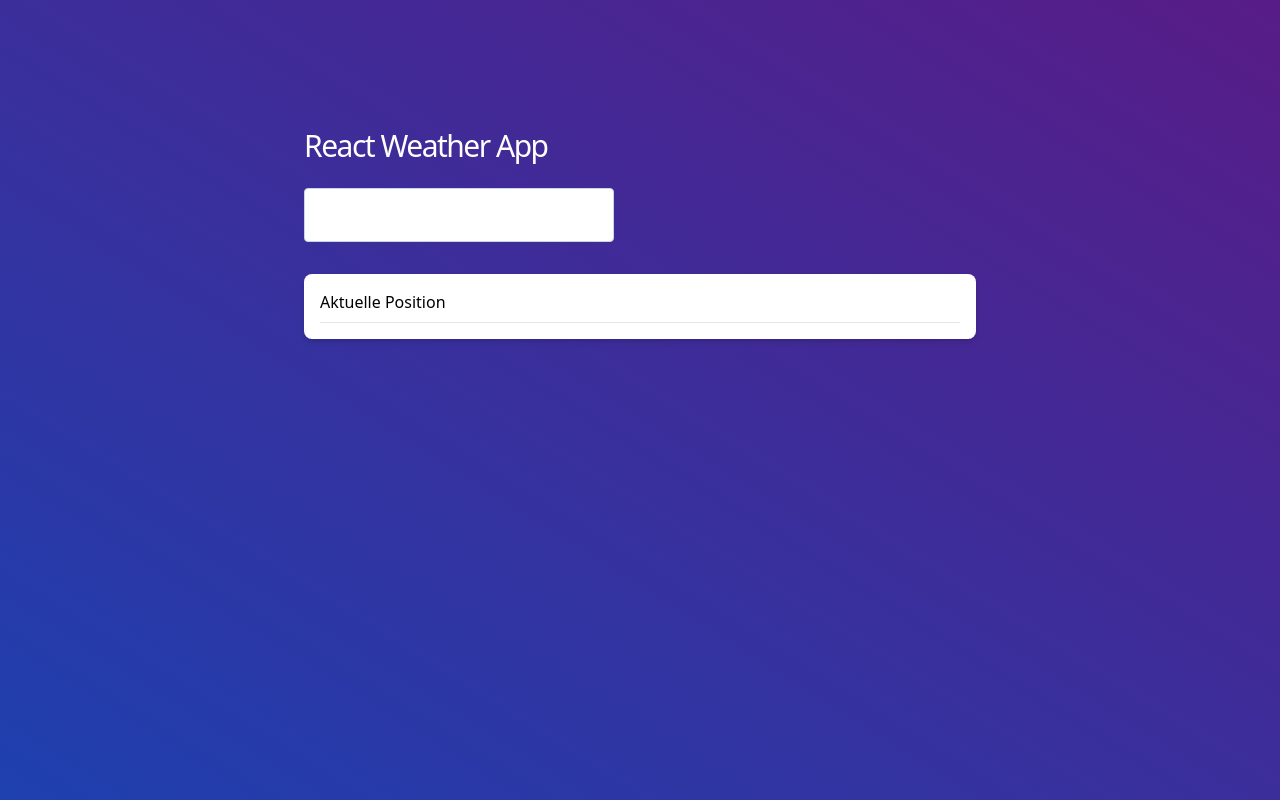
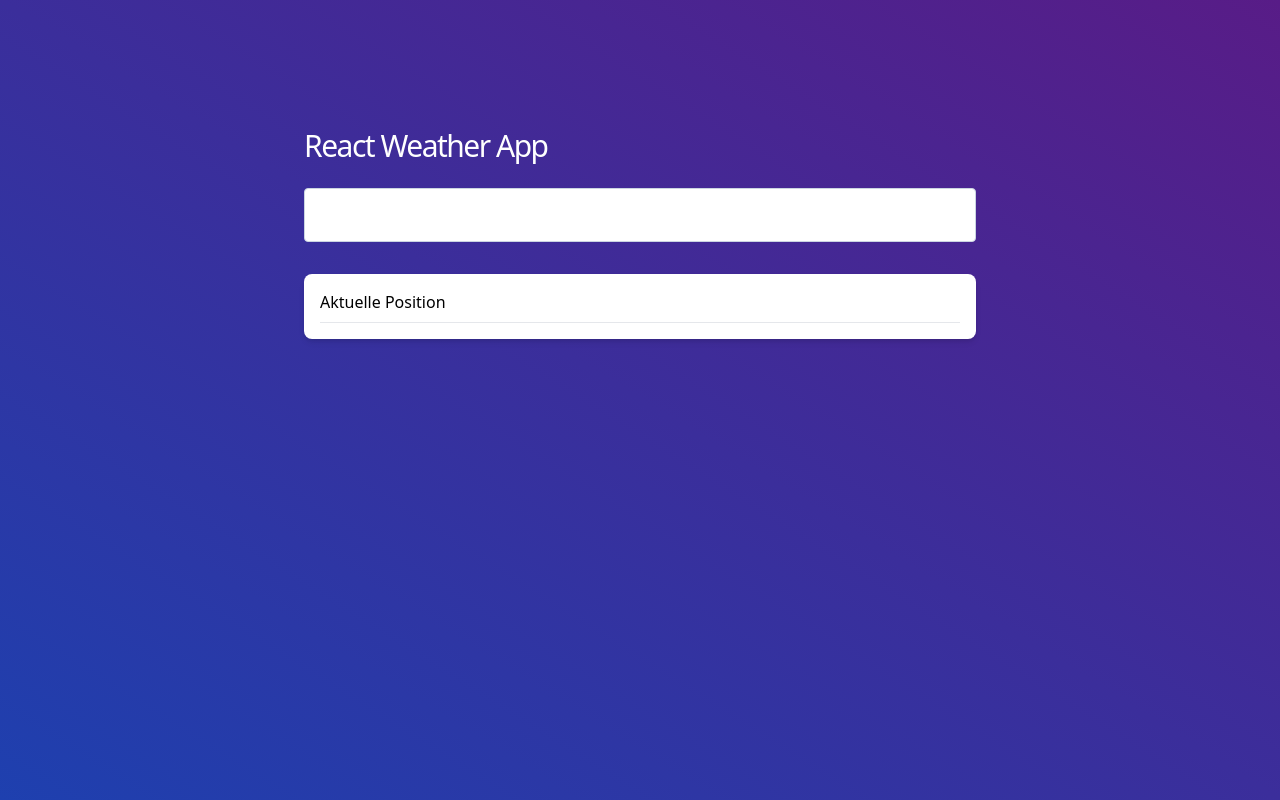
Before and after one commit to kian1991/weather-app-for-teaching, a React (Vite) app: page / in a window 1280 px wide. Built offline with nearby package versions, Linux system fonts and the light colour scheme.

Commit message:
feat: update WeatherInputForm to use geolocation service and improve input handling

```diff
--- a/src/app.tsx
+++ b/src/app.tsx
@@ -23,7 +23,7 @@ export function App() {
         <h1 className="mb-6 text-3xl tracking-tighter text-white">
           React Weather App
         </h1>
-        <WeatherInputForm onCityInput={handleCityInput} />
+        <WeatherInputForm onPositionChange={handleCityInput} />
         <Card className="mt-8">
           <CardHeader className="mb-2">Aktuelle Position</CardHeader>
           <CardBody className="text-xl">
--- a/src/components/weather-input-form.tsx
+++ b/src/components/weather-input-form.tsx
@@ -1,41 +1,45 @@
 import { useEffect, useState } from "react";
 import { Position } from "../types";
-import { getPositionByCityname } from "../services/geolocation-service";
 import { Input } from "./ui/input";
+import { useGeolocation } from "../services/geolocation-service";
 
 type WeatherInputFormProps = {
-  onCityInput: (position: Position) => void;
+  onPositionChange: (position: Position) => void;
 };
 
-export function WeatherInputForm({ onCityInput }: WeatherInputFormProps) {
-  const [errorMessage, setErrorMessage] = useState<string | null>(null);
+export function WeatherInputForm({ onPositionChange }: WeatherInputFormProps) {
   const [inputValue, setInputValue] = useState<string>("");
+  const [debouncedValue, setDebouncedValue] = useState<string>(inputValue);
+
+  const { data, error, isLoading } = useGeolocation(debouncedValue);
 
   useEffect(() => {
     const timeoutId = setTimeout(() => {
-      handleInputChange(inputValue);
+      setDebouncedValue(inputValue);
     }, 350);
     return () => {
       clearTimeout(timeoutId);
     };
   }, [inputValue]);
 
-  async function handleInputChange(city: string) {
-    if (!city) return;
-    const position = await getPositionByCityname(city.toString());
-    if (!position) {
-      setErrorMessage("Couldnt find location! Try again.");
-      return;
-    }
-    // call callback function from props
-    onCityInput(position);
-    // reset text
-    setErrorMessage(null);
-  }
+  useEffect(() => {
+    if (!data) return;
+    onPositionChange(data);
+  }, [data, onPositionChange]);
 
   return (
     <div className="flex flex-col gap-1 text-center">
-      <div className="flex gap-1">
+      {isLoading && (
+        <div className="absolute left-7 top-7 animate-spin text-2xl text-white">
+          🤯
+        </div>
+      )}
+      <div className="flex flex-col gap-2">
+        {error && (
+          <span className="font-mono text-xl text-red-300">
+            {error.message}
+          </span>
+        )}
         <Input
           value={inputValue}
           inputSize={"lg"}
@@ -44,9 +48,6 @@ export function WeatherInputForm({ onCityInput }: WeatherInputFormProps) {
           onChange={(e) => setInputValue(e.target.value)}
         />
       </div>
-      {errorMessage && (
-        <span className="font-mono text-xl text-red-300">{errorMessage}</span>
-      )}
     </div>
   );
 }
--- a/src/main.tsx
+++ b/src/main.tsx
@@ -2,9 +2,14 @@ import { StrictMode } from "react";
 import { createRoot } from "react-dom/client";
 import "./index.css";
 import { App } from "./app";
+import { QueryClient, QueryClientProvider } from "@tanstack/react-query";
+
+const queryClient = new QueryClient();
 
 createRoot(document.getElementById("root")!).render(
   <StrictMode>
-    <App />
+    <QueryClientProvider client={queryClient}>
+      <App />
+    </QueryClientProvider>
   </StrictMode>,
 );
--- a/src/services/geolocation-service.ts
+++ b/src/services/geolocation-service.ts
@@ -4,7 +4,8 @@ import { GeocoderResponse, Position } from "../types";
 
 export const useGeolocation = (cityName: string) =>
   useQuery<Position>({
-    queryKey: ["geolo"],
+    queryKey: ["geolo", cityName],
+    enabled: cityName !== "",
     queryFn: async () => {
       const response = await fetch(GEOCODER_API_URL + cityName);
       const data: GeocoderResponse = await response.json();
```
